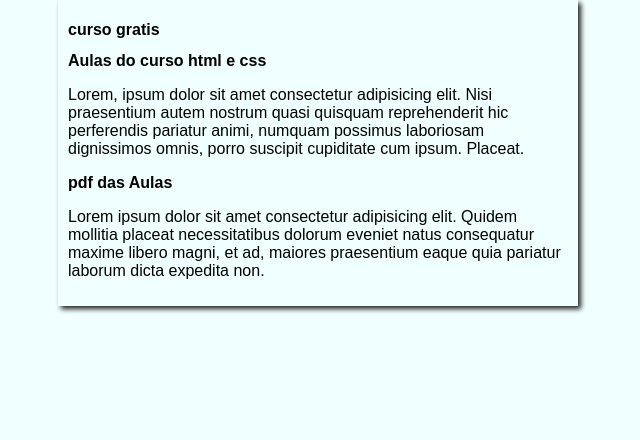
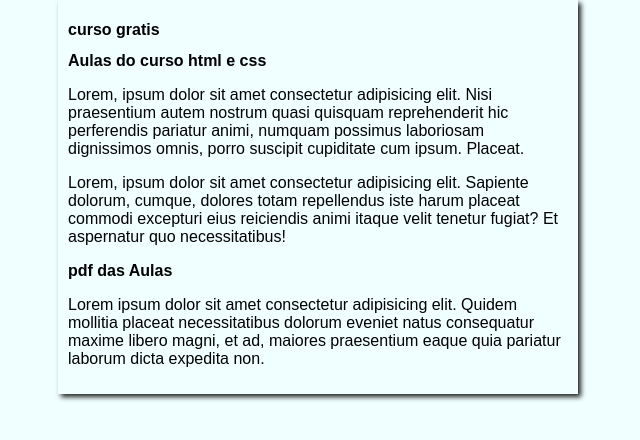
Before and after one commit to Liedsonr/Teste, a plain HTML site: page teste/index.html in a window 1280 px wide. Shown: the whole page, without its empty margins (322-962 px from the left). Drawn offline with Linux system fonts and the light colour scheme.

Commit message:
Update index.html

```diff
--- a/teste/index.html
+++ b/teste/index.html
@@ -18,6 +18,9 @@
             <p>Lorem, ipsum dolor sit amet consectetur adipisicing elit. Nisi praesentium autem nostrum quasi quisquam reprehenderit hic perferendis pariatur animi, numquam possimus laboriosam dignissimos omnis, porro suscipit cupiditate cum ipsum. Placeat.</p>
         </article>
         <article>
+            <p>Lorem, ipsum dolor sit amet consectetur adipisicing elit. Sapiente dolorum, cumque, dolores totam repellendus iste harum placeat commodi excepturi eius reiciendis animi itaque velit tenetur fugiat? Et aspernatur quo necessitatibus!</p>
+        </article>
+        <article>
             <h2>pdf das Aulas</h2>
             <p>Lorem ipsum dolor sit amet consectetur adipisicing elit. Quidem mollitia placeat necessitatibus dolorum eveniet natus consequatur maxime libero magni, et ad, maiores praesentium eaque quia pariatur laborum dicta expedita non.</p>
         </article>
```
